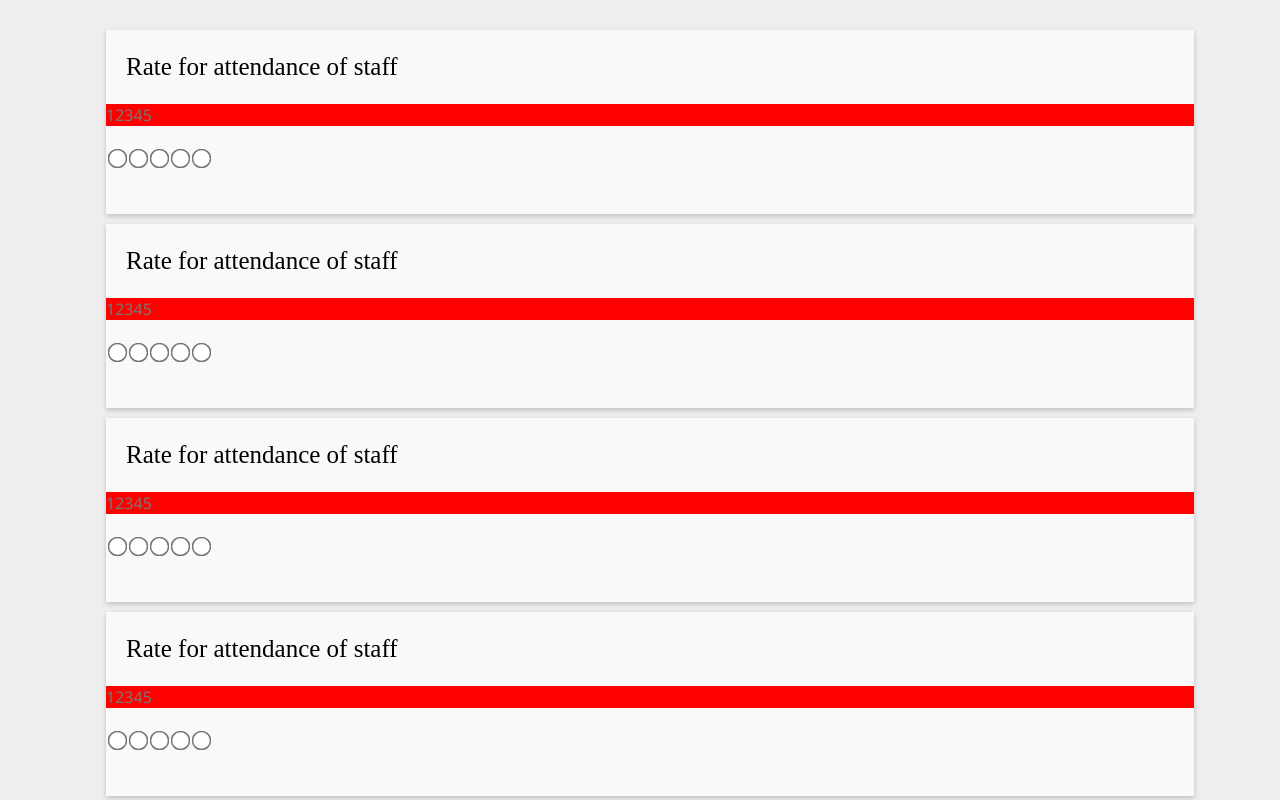
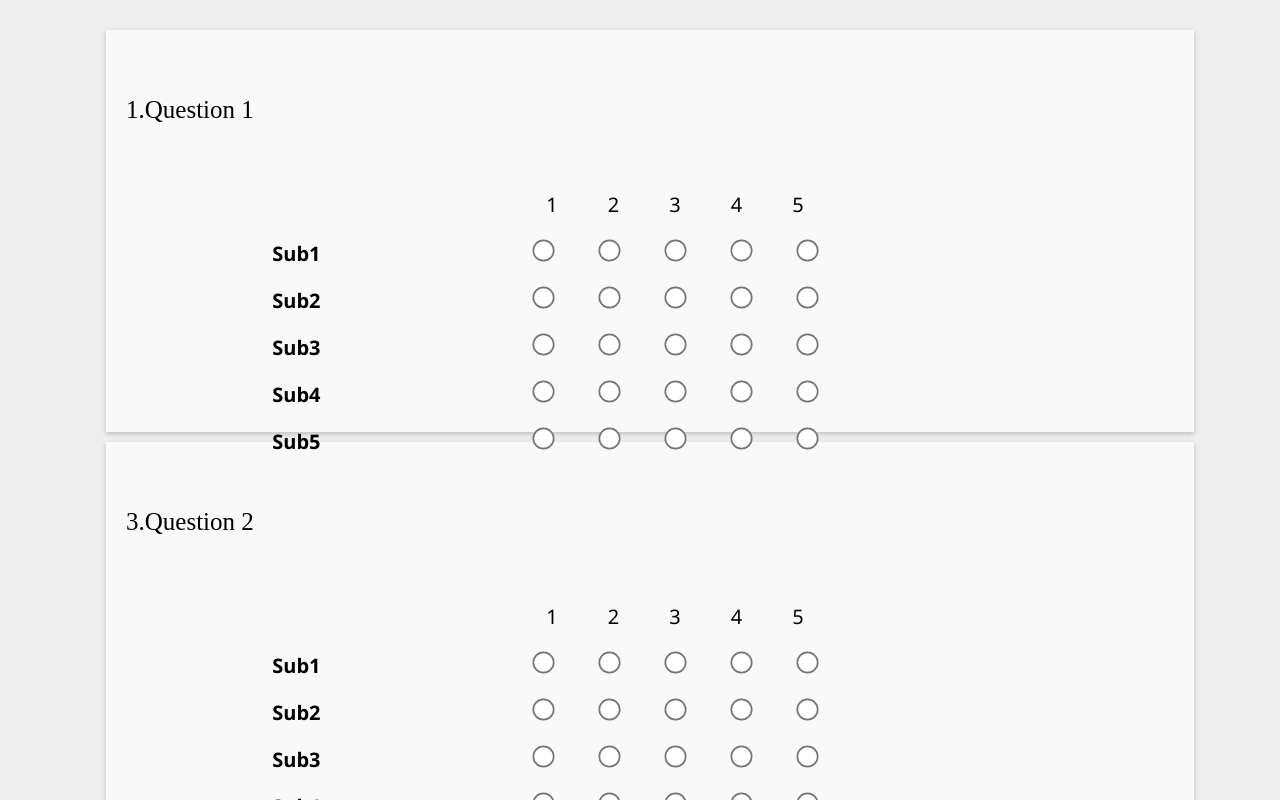
Before and after one commit to tawfeeq25/Student_Feedback, a React (Vite) app: page /feedback in a window 1280 px wide. Built offline with nearby package versions, Linux system fonts and the light colour scheme.

Commit message:
feedback page structure completed

```diff
--- a/src/pages/Feedback/feedback.jsx
+++ b/src/pages/Feedback/feedback.jsx
@@ -1,37 +1,55 @@
-import '../../styles/feed.css';
-const Qs=()=>{
+import '../../styles/feed.css';//importing css for this page
+//feedback page code
+const question=['Question 1','Question 2','Question 3','Question 4','Question 5'];//set of question for feedback
+const subjects=['Sub1','Sub2','Sub3','Sub4','Sub5'];//set of subjects
+var count=0;
+const Choice=(props)=>{
     return(<>
-         <div id="ques">
-                <div id="quest">
-                <p>Rate for attendance of staff</p>
-                </div>
-                <div id="mark">
-                <div id="choice">
-		        <div id="markk"><span class="one">1</span><span class="two">2</span><span class="three">3</span><span class="four">4</span><span class="five">5</span></div><br/>
+
 		        <div id="ch">
-		        <input type="radio"  id="choi" name="val" value="1"  required />
+                <div id="sub">{props.name}</div>
+                <div id="choi">
+                <input type="radio"  id="choi" name="val"  value="1"  required />
 		        <input type="radio"   id="choi" name="val" value="2" />
 		        <input type="radio"   id="choi" name="val" value="3" checked/>
 		        <input type="radio"   id="choi" name="val" value="4" />
 		        <input type="radio"   id="choi" name="val" value="5"  />
+                </div>
+
 		            </div>
-		        </div>
+
+    </>)
+}
+//question jsx component
+function Choi(){return (
+    subjects.map((i)=><><Choice name={i}/></>)
+    )}
+const Qs=(props)=>
+{
+    count=count+1;
+    return(<>
+         <div id="ques">
+                <div id="quest">
+                <p>{count}.{props.name}</p>
+                </div>
+                <div id="choice">
+                <div id="mark">
+                <div id="markk"><span class="one">1</span><span class="two">2</span><span class="three">3</span><span class="four">4</span><span class="five">5</span></div><br/>
+               <Choi/>
+                </div>
                 </div>
             </div>
     </>)
 }
+function Ques(){return (
+    question.map((i)=><><Qs name={i}/></>)
+    )}
+//feedback jsx component
 const Feed=()=>{
     return(<>
     <div id="feedcont" className="box">
         <div id="feedques">
-            <Qs/>
-            <Qs/>
-            <Qs/>
-            <Qs/>
-            <Qs/>
-            <Qs/> <Qs/>
-            <Qs/>
-            <Qs/>
+            <Ques/>
         </div>
     </div>
     </>)
--- a/src/styles/feed.css
+++ b/src/styles/feed.css
@@ -19,10 +19,9 @@
     background-color: #f9f9f9;
     width:100%;
     color: #797676;
-    height:auto;
     margin:10px;
     display: grid;box-shadow: 0 2px 5px rgba(0, 0, 0, 0.2);
-    grid-template-rows: 40% 60%;
+    grid-template-rows: 40% auto;
 }
 #quest{
 
@@ -33,16 +32,36 @@
 
 }
 #markk{
-    background-color: red;
     display: flex;
+    justify-content: center;
+}
+#markk span{
+    color:black;
+    font-size:20px;
+    margin-left:50px;
 }
 #quest p{
     font-family: 'Times New Roman', Times, serif;
     font-size: 25px;padding:20px;
     color:#000000;
 }
+#ch{
+    display: grid;
+    grid-template-columns: 35% 65%;
+    margin-bottom:20px;
+}
+#sub{
+
+    font-size:20px;
+    font-weight: bold;
+    color:black;
+    width:100%;
+    height:100%;
+    display:flex;
+}
 input[type="radio"]{
-	cursor: pointer;transform:scale(1.5);
+	cursor: pointer;
+    transform:scale(1.7);
+    margin-left: 50px;
 	accent-color: #2D30E1;
-
 }
```
